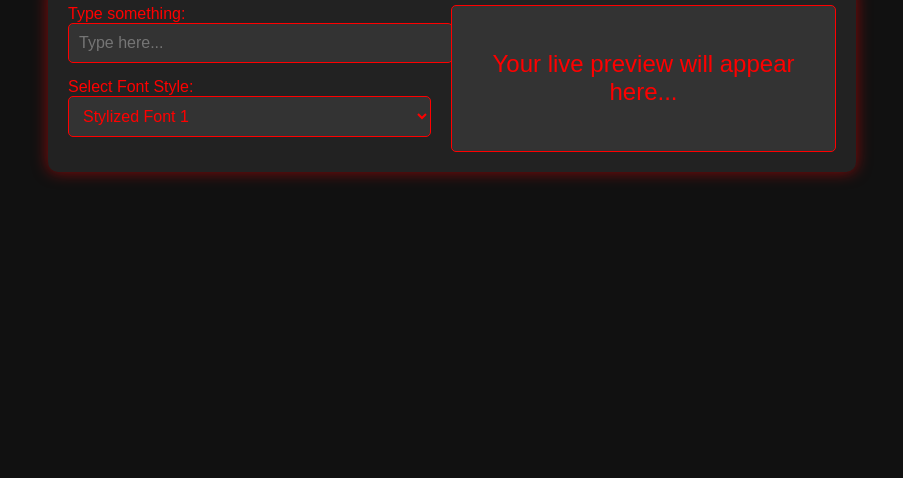
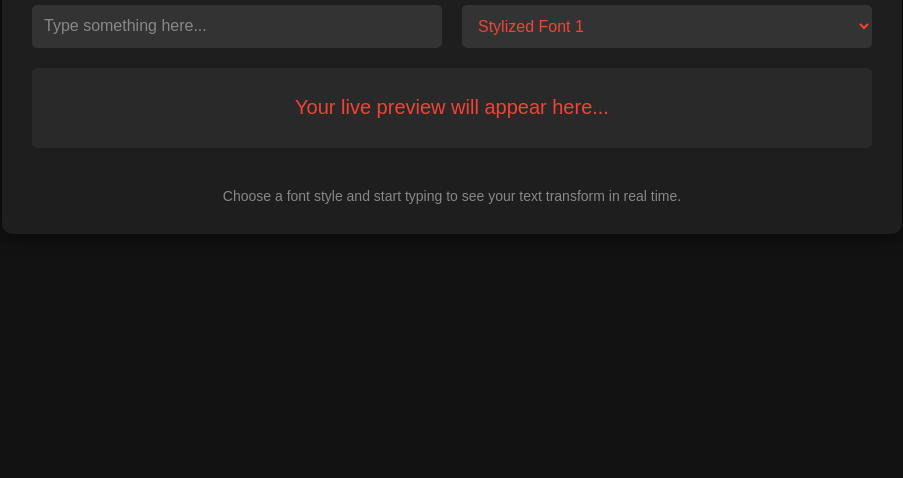
Before and after one commit to silentalex1/spacerex, a plain HTML site: page index.html in a window 1280 px wide. Shown: the part 322-800 px from the top of the page, without its empty margins (188-1091 px from the left). Drawn offline with Linux system fonts and the light colour scheme.

Commit message:
Update index.html

```diff
--- a/index.html
+++ b/index.html
@@ -5,72 +5,112 @@
     <meta name="viewport" content="width=device-width, initial-scale=1.0">
     <title>Font Bypasser</title>
     <style>
-        /* Background and Layout Styles */
+        /* Basic Reset */
+        * {
+            margin: 0;
+            padding: 0;
+            box-sizing: border-box;
+        }
+
+        /* Body and Background */
         body {
-            background-color: #111;
-            color: #f00;
+            background-color: #121212;
+            color: #f44336;
             font-family: Arial, sans-serif;
             display: flex;
             justify-content: center;
             align-items: center;
-            height: 100vh;
-            margin: 0;
+            min-height: 100vh;
+            overflow: hidden;
         }
 
+        /* Main Container */
         .container {
-            width: 60%;
-            max-width: 800px;
-            background-color: #222;
-            padding: 20px;
+            width: 80%;
+            max-width: 900px;
+            background-color: #1e1e1e;
+            padding: 30px;
             border-radius: 10px;
-            box-shadow: 0 0 15px rgba(255, 0, 0, 0.5);
+            box-shadow: 0 0 20px rgba(0, 0, 0, 0.7);
             display: flex;
-            flex-direction: row;
+            flex-direction: column;
+            align-items: center;
             gap: 20px;
         }
 
-        .input-section, .output-section {
-            flex: 1;
+        /* Title */
+        .title {
+            font-size: 28px;
+            font-weight: bold;
+            color: #f44336;
+            text-align: center;
         }
 
-        /* Input and Dropdown Styles */
+        /* Input and Output Styles */
+        .text-area {
+            display: flex;
+            flex-direction: row;
+            width: 100%;
+            gap: 20px;
+        }
+
         input[type="text"], select {
             width: 100%;
-            padding: 10px;
+            padding: 12px;
             font-size: 16px;
-            color: #f00;
+            color: #f44336;
             background-color: #333;
-            border: 1px solid #f00;
+            border: none;
             border-radius: 5px;
-            margin-bottom: 15px;
+            outline: none;
+            transition: 0.3s;
         }
 
-        /* Output Styles */
+        input[type="text"]::placeholder {
+            color: #888;
+        }
+
+        /* Output Section */
         .output-section {
+            width: 100%;
+            padding: 15px;
+            background-color: #292929;
+            color: #f44336;
+            font-size: 20px;
+            text-align: center;
+            border-radius: 5px;
+            min-height: 80px;
             display: flex;
             align-items: center;
             justify-content: center;
-            color: #f00;
-            font-size: 24px;
-            padding: 10px;
-            background-color: #333;
-            border: 1px solid #f00;
-            border-radius: 5px;
-            min-height: 100px;
+            word-break: break-word;
+        }
+
+        /* Dropdown Label */
+        .dropdown-label {
+            font-size: 16px;
+            margin-bottom: 10px;
+            color: #ddd;
+        }
+
+        /* Footer */
+        .footer {
+            margin-top: 20px;
+            font-size: 14px;
+            color: #888;
             text-align: center;
-            word-wrap: break-word;
         }
     </style>
 </head>
 <body>
 
 <div class="container">
-    <!-- Input Section -->
-    <div class="input-section">
-        <label for="inputText">Type something:</label>
-        <input type="text" id="inputText" oninput="updateText()" placeholder="Type here...">
+    <!-- Title -->
+    <div class="title">Font Bypasser</div>
 
-        <label for="fontStyle">Select Font Style:</label>
+    <!-- Input and Dropdown Section -->
+    <div class="text-area">
+        <input type="text" id="inputText" oninput="updateText()" placeholder="Type something here...">
         <select id="fontStyle" onchange="updateText()">
             <option value="0">Stylized Font 1</option>
             <option value="1">Stylized Font 2</option>
@@ -84,9 +124,13 @@
     <div id="output" class="output-section">
         Your live preview will appear here...
     </div>
+
+    <!-- Footer -->
+    <div class="footer">Choose a font style and start typing to see your text transform in real time.</div>
 </div>
 
 <script>
+    // Function to apply stylized text based on selected font style
     function stylizeText(text, style) {
         const styles = [
             { base: 0x1D5A0, gap: 26 },   // Serif bold font
@@ -111,6 +155,7 @@
         }).join('');
     }
 
+    // Function to update the text in real-time
     function updateText() {
         const inputText = document.getElementById('inputText').value;
         const fontStyle = parseInt(document.getElementById('fontStyle').value);
```
